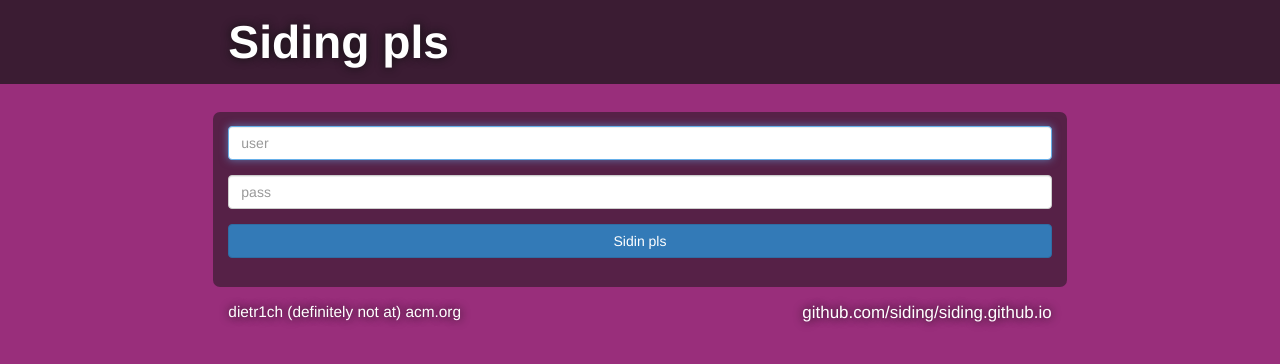
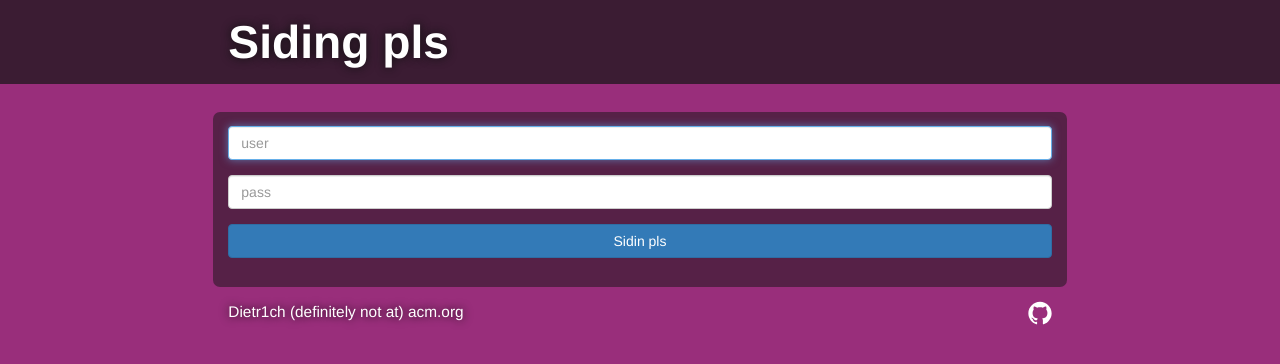
Before and after one commit to siding/siding.github.io, a plain HTML site: page index.html in a window 1280 px wide. Drawn offline with nearby package versions, Linux system fonts and the light colour scheme.

Commit message:
[Style] Added github's octocat logo
  * Octocat now replaces the long github link
  * It has a nice animation (=

```diff
--- a/index.html
+++ b/index.html
@@ -96,16 +96,21 @@
         <div class="col-md-6 col-sm6 col-xs-6 left">
           <p>
             <!--Dietrich Daroch<br />-->
-            dietr1ch (definitely not at) acm.org
+            Dietr1ch (definitely not at) acm.org
           </p>
         </div>
         <div class="col-md-6 col-sm6 col-xs-6 right">
-          <p>
-            <a href="http://github.com/siding/siding.github.io/">github.com/siding/siding.github.io</a><br />
-          </p>
+          <a href="https://github.com/siding/siding.github.io">
+            <span class="icon  icon--github">
+              <svg viewBox="0 0 16 16">
+                <path fill="#fff" d="M7.999,0.431c-4.285,0-7.76,3.474-7.76,7.761 c0,3.428,2.223,6.337,5.307,7.363c0.388,0.071,0.53-0.168,0.53-0.374c0-0.184-0.007-0.672-0.01-1.32 c-2.159,0.469-2.614-1.04-2.614-1.04c-0.353-0.896-0.862-1.135-0.862-1.135c-0.705-0.481,0.053-0.472,0.053-0.472 c0.779,0.055,1.189,0.8,1.189,0.8c0.692,1.186,1.816,0.843,2.258,0.645c0.071-0.502,0.271-0.843,0.493-1.037 C4.86,11.425,3.049,10.76,3.049,7.786c0-0.847,0.302-1.54,0.799-2.082C3.768,5.507,3.501,4.718,3.924,3.65 c0,0,0.652-0.209,2.134,0.796C6.677,4.273,7.34,4.187,8,4.184c0.659,0.003,1.323,0.089,1.943,0.261 c1.482-1.004,2.132-0.796,2.132-0.796c0.423,1.068,0.157,1.857,0.077,2.054c0.497,0.542,0.798,1.235,0.798,2.082 c0,2.981-1.814,3.637-3.543,3.829c0.279,0.24,0.527,0.713,0.527,1.437c0,1.037-0.01,1.874-0.01,2.129 c0,0.208,0.14,0.449,0.534,0.373c3.081-1.028,5.302-3.935,5.302-7.362C15.76,3.906,12.285,0.431,7.999,0.431z"></path>
+              </svg>
+            </span>
+          </a>
         </div>
       </div>
   </footer>
+  <!--  [1, 2, 4, 8, 65, 128, 16384, ?, ...] -->
 </div>
 
 </body>
--- a/stylesheets/sidingpls.css
+++ b/stylesheets/sidingpls.css
@@ -15,6 +15,31 @@ a,p {
   color: #fff;
   font-size: 1.1em;
   text-shadow: #111 0 0 10px;
+
+  display: inline-block;
+  vertical-align: middle;
+
+  transform: translateZ(0);
+  backface-visibility: hidden;
+  transition-duration: 0.3s;
+  transition-property: transform;
+}
+a:hover {
+  color: #fff;
+  transform: scale(2);
+}
+
+/**
+ * Icons
+ */
+.icon > svg {
+  display: inline-block;
+  width: 24px;
+  height: 24px;
+  vertical-align: middle;
+  .icon > svg path {
+    fill: #fff;
+  }
 }
 
 .boostrap-row-fix {
```
Also changed, not shown: 1 other file.
